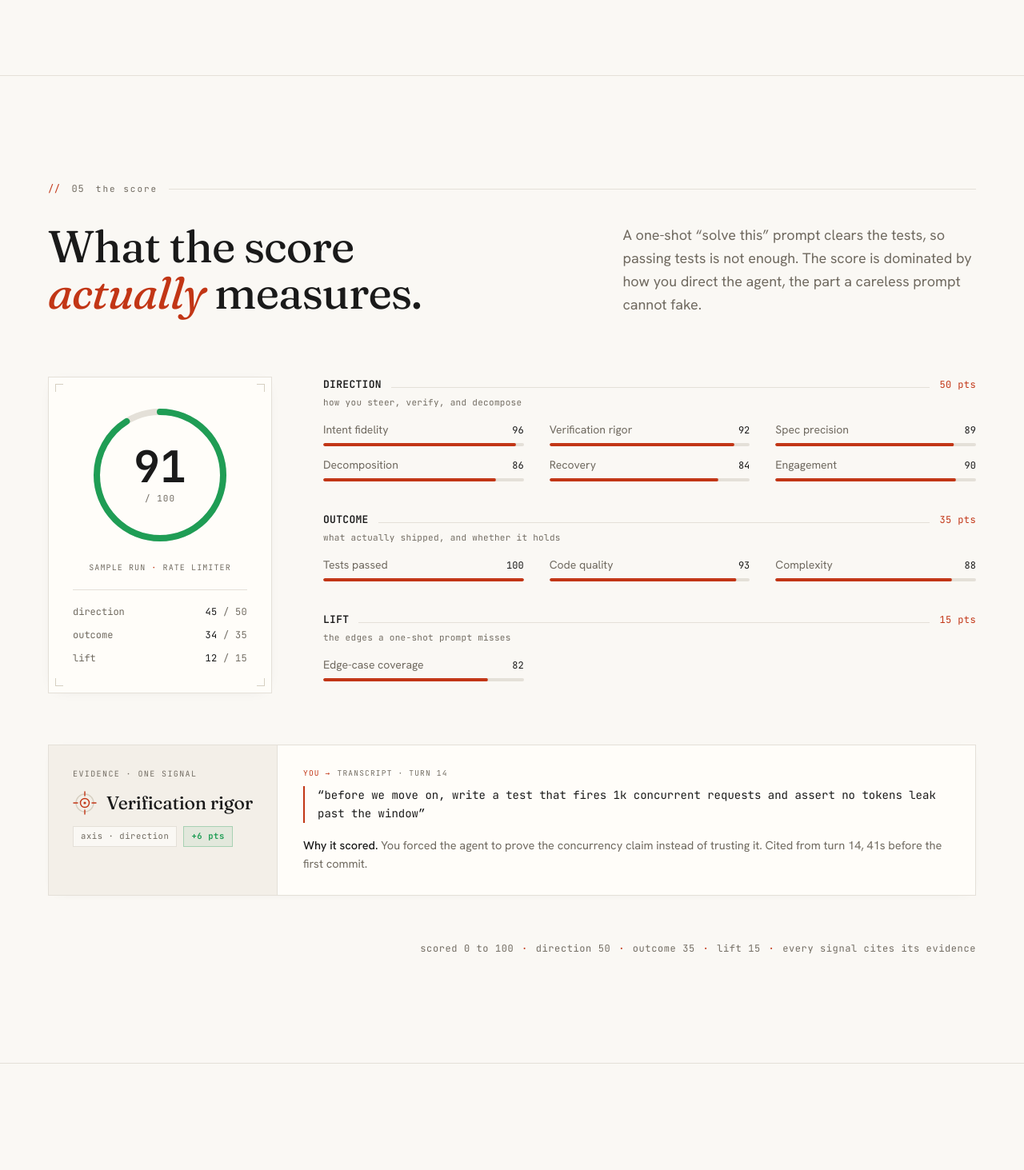
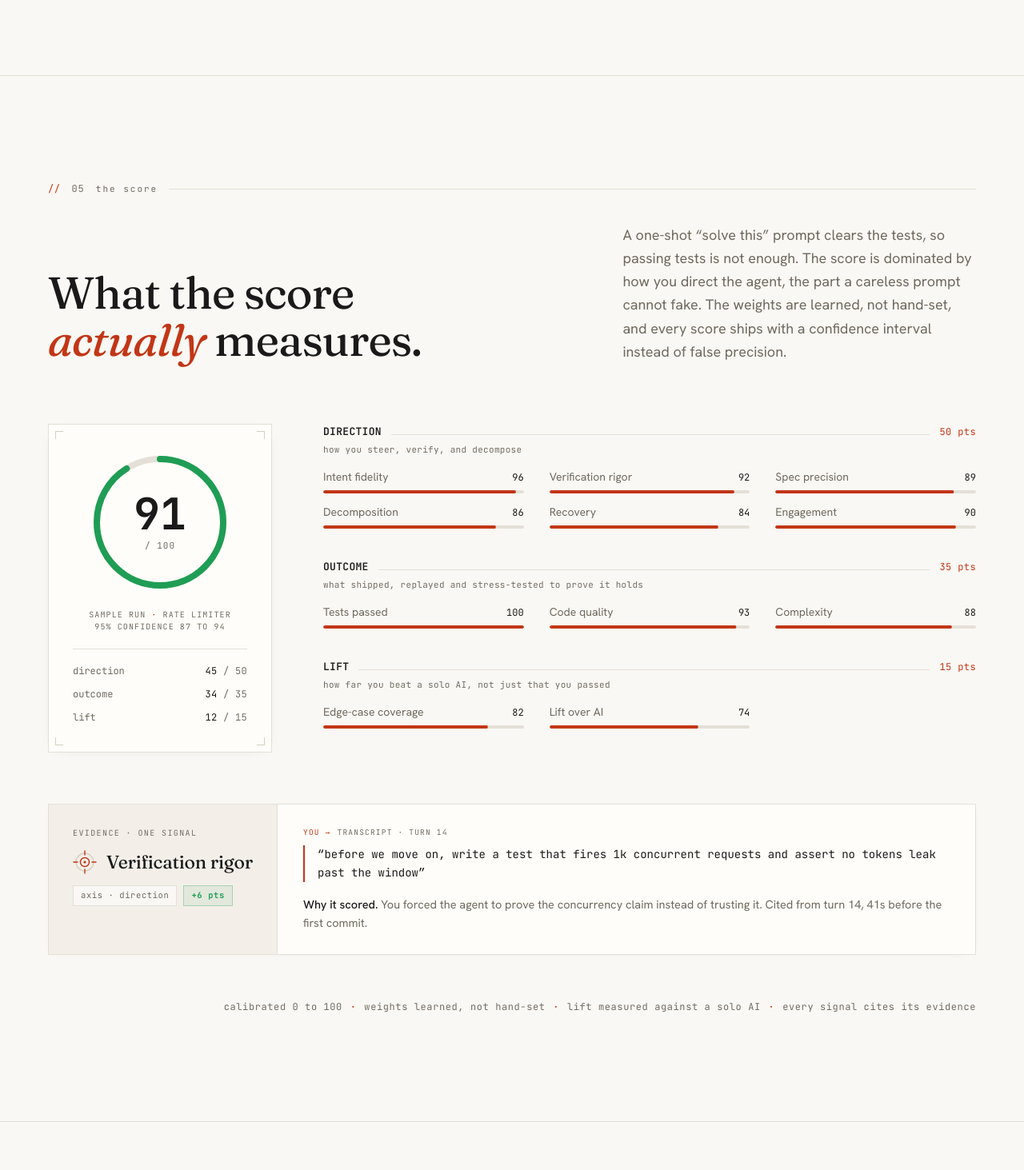
Before and after one commit to kodwai/landing, a Next.js app: page / in a window 1280 px wide. Shown: the part 6604-8067 px from the top of the page at 80% size. Built offline with nearby package versions, Linux system fonts and the light colour scheme; no server answers; the database is empty; a web font is replaced by a local one.

Commit message:
feat: update scoring methodology to include confidence intervals and refined axis definitions

```diff
--- a/src/components/landing/data.ts
+++ b/src/components/landing/data.ts
@@ -48,6 +48,7 @@ export const OUTCOME_DIMS = [
 ];
 export const LIFT_DIMS = [
   { name: "Edge-case coverage", pct: 82 },
+  { name: "Lift over AI", pct: 74 },
 ];
 
 /* ── Leaderboard (illustrative) ── */
@@ -222,7 +223,7 @@ export const INTEGRATIONS = [
 
 /* ── FAQ ── */
 export const FAQ = [
-  { q: "What is vibe coding, and how do you score it?", a: "Vibe coding is building real software by directing an AI agent instead of typing every line yourself. Kodwai scores the session across three axes: Direction (how you steer, verify, and decompose), Outcome (what actually shipped and whether it passes), and Lift (the edge cases a one-shot prompt misses). Every signal cites its own evidence from your transcript, commits, and test runs." },
+  { q: "What is vibe coding, and how do you score it?", a: "Vibe coding is building real software by directing an AI agent instead of typing every line yourself. Kodwai scores the session across three axes: Direction (how you steer, verify, and decompose), Outcome (what shipped, replayed and stress-tested to prove it holds), and Lift (how far you beat a solo AI, not just that you passed). The axis weights are learned rather than hand-set, every signal cites its own evidence from your transcript, commits, and test runs, and your score comes with a confidence interval instead of false precision." },
   { q: "Which agents and languages are supported?", a: "Bring your own agent. Claude Code and Cursor are first-class, and anything you run in your terminal works, including Codex CLI, Aider, Cline, and more. Challenges span every mainstream category and most mainstream languages, since you solve on your machine with your own setup." },
   { q: "Do I solve challenges locally or in a sandbox?", a: "Locally, always. The CLI downloads the problem, starter files, and tests, inits a git repo, and starts the timer. You work in your own editor with your own agent. There is no browser sandbox to fight and no artificial constraints." },
   { q: "Is it really free?", a: "Yes. Solving challenges, your score, your profile, and the leaderboard are free for developers. The hiring track is the paid product, for teams running interviews." },
--- a/src/components/landing/sections/Score.tsx
+++ b/src/components/landing/sections/Score.tsx
@@ -22,8 +22,8 @@ import { DIRECTION_DIMS, OUTCOME_DIMS, LIFT_DIMS } from "../data";
    data.ts ships the dimension lists; the editorial framing lives here. */
 const AXES = [
   { key: "direction", title: "Direction", weight: 50, desc: "how you steer, verify, and decompose", dims: DIRECTION_DIMS },
-  { key: "outcome", title: "Outcome", weight: 35, desc: "what actually shipped, and whether it holds", dims: OUTCOME_DIMS },
-  { key: "lift", title: "Lift", weight: 15, desc: "the edges a one-shot prompt misses", dims: LIFT_DIMS },
+  { key: "outcome", title: "Outcome", weight: 35, desc: "what shipped, replayed and stress-tested to prove it holds", dims: OUTCOME_DIMS },
+  { key: "lift", title: "Lift", weight: 15, desc: "how far you beat a solo AI, not just that you passed", dims: LIFT_DIMS },
 ] as const;
 
 const BREAKDOWN = [
@@ -72,7 +72,8 @@ export default function Score() {
           <p style={{ ...TYPE.body, color: C.muted, margin: 0, maxWidth: "46ch" }}>
             A one-shot &ldquo;solve this&rdquo; prompt clears the tests, so passing tests is
             not enough. The score is dominated by how you direct the agent, the part a
-            careless prompt cannot fake.
+            careless prompt cannot fake. The weights are learned, not hand-set, and every
+            score ships with a confidence interval instead of false precision.
           </p>
         </div>
 
@@ -119,8 +120,8 @@ export default function Score() {
             lineHeight: 1.7,
           }}
         >
-          scored 0 to 100 <Dot /> direction 50 <Dot /> outcome 35 <Dot /> lift 15{" "}
-          <Dot /> every signal cites its evidence
+          calibrated 0 to 100 <Dot /> weights learned, not hand-set <Dot /> lift measured
+          against a solo AI <Dot /> every signal cites its evidence
         </p>
       </Inner>
     </Band>
@@ -169,6 +170,8 @@ function RingCard({ stack }: { stack: boolean }) {
         }}
       >
         sample run <span style={{ color: C.accent }}>·</span> rate limiter
+        <br />
+        <span style={{ color: C.muted }}>95% confidence 87 to 94</span>
       </p>
 
       {/* axis breakdown, got / of, the headline weights paid out */}
```
